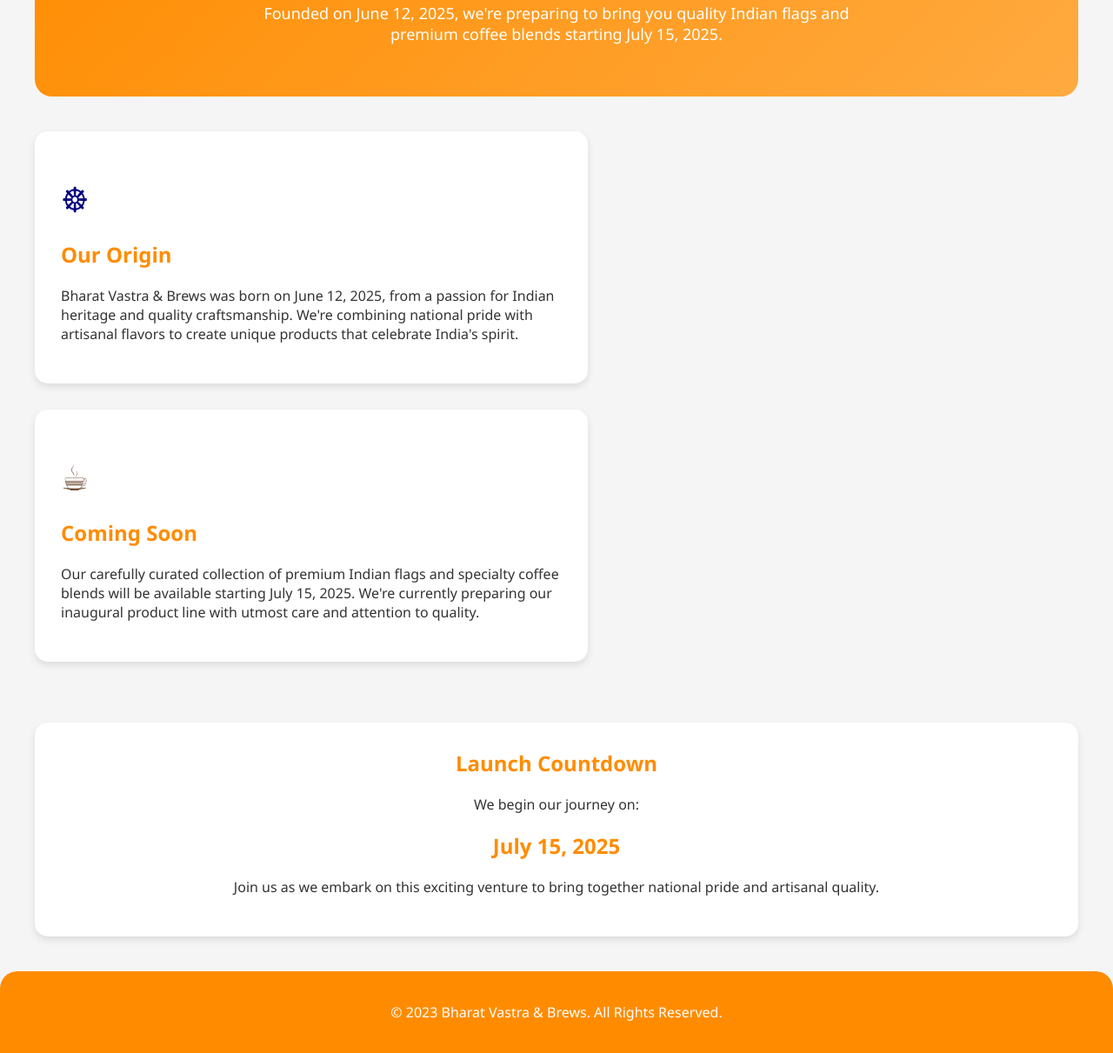
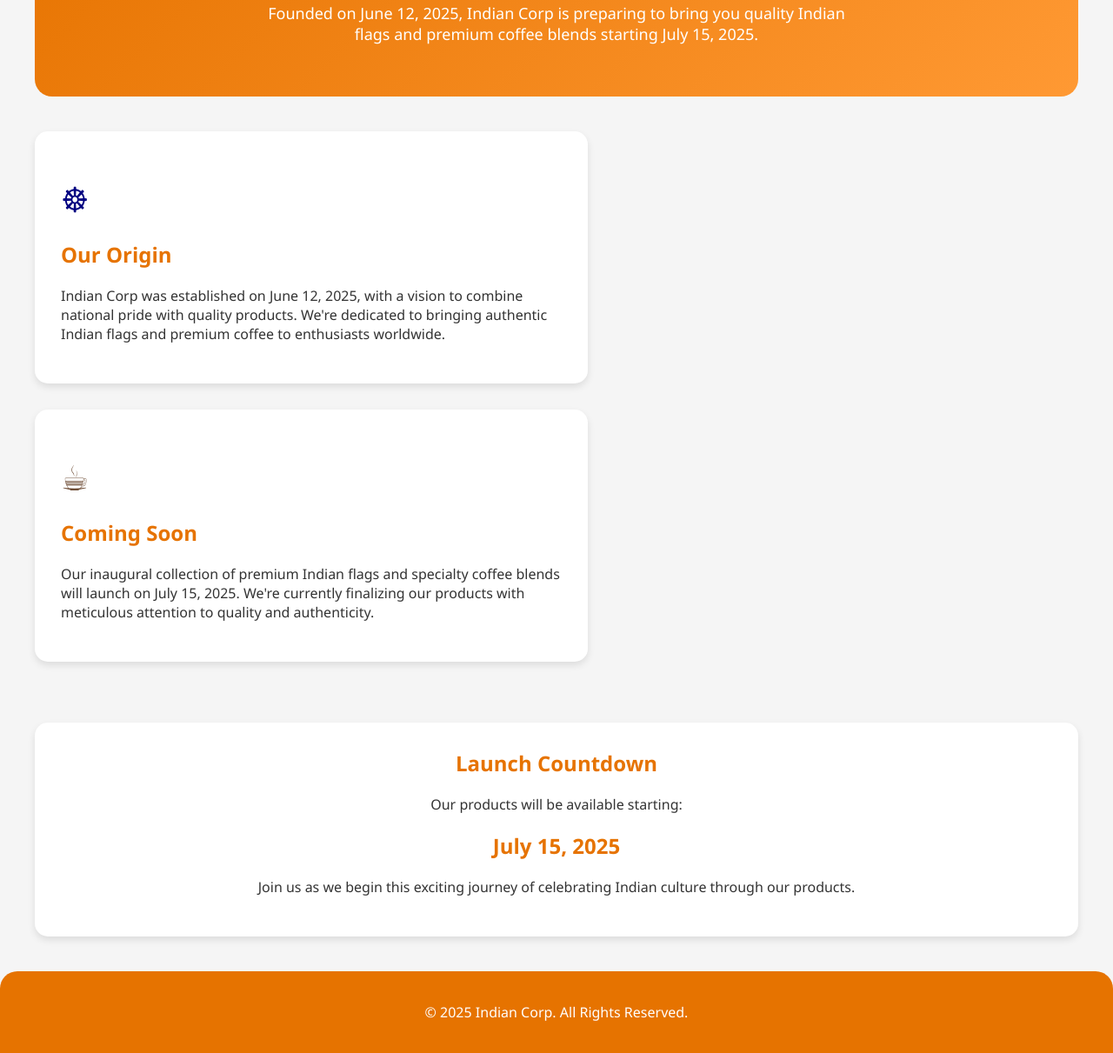
Before and after one commit to IndiaCorp/India.Corp, a plain HTML site: page index.html in a window 1280 px wide. Shown: the part 364-1575 px from the top of the page at 87% size. Drawn offline with Linux system fonts and the light colour scheme.

Commit message:
Update index.html

```diff
--- a/index.html
+++ b/index.html
@@ -3,11 +3,11 @@
 <head>
     <meta charset="UTF-8">
     <meta name="viewport" content="width=device-width, initial-scale=1.0">
-    <title>Bharat Vastra & Brews</title>
+    <title>Indian Corp</title>
     <style>
         :root {
-            --primary: #ff8c00;
-            --primary-light: #ffaa40;
+            --primary: #e67300; /* Darker orange */
+            --primary-light: #ff9933;
             --white: #ffffff;
             --off-white: #f5f5f5;
             --green: #138808;
@@ -163,8 +163,8 @@
 <body>
     <header>
         <div class="container">
-            <div class="logo">Bharat Vastra & Brews</div>
-            <div class="tagline">Celebrating Indian Heritage with Every Flag and Sip</div>
+            <div class="logo">Indian Corp</div>
+            <div class="tagline">Celebrating Indian Heritage with Flags and Coffee</div>
             <nav>
                 <a href="#">Home</a>
                 <a href="#">Our Story</a>
@@ -177,34 +177,34 @@
     <div class="container">
         <section class="hero">
             <h1>A New Chapter Begins</h1>
-            <p>Founded on June 12, 2025, we're preparing to bring you quality Indian flags and premium coffee blends starting July 15, 2025.</p>
+            <p>Founded on June 12, 2025, Indian Corp is preparing to bring you quality Indian flags and premium coffee blends starting July 15, 2025.</p>
         </section>
 
         <section class="about-section">
             <div class="about-card">
                 <div class="flag-icon">☸</div>
                 <h2>Our Origin</h2>
-                <p>Bharat Vastra & Brews was born on June 12, 2025, from a passion for Indian heritage and quality craftsmanship. We're combining national pride with artisanal flavors to create unique products that celebrate India's spirit.</p>
+                <p>Indian Corp was established on June 12, 2025, with a vision to combine national pride with quality products. We're dedicated to bringing authentic Indian flags and premium coffee to enthusiasts worldwide.</p>
             </div>
 
             <div class="about-card">
                 <div class="coffee-icon">☕</div>
                 <h2>Coming Soon</h2>
-                <p>Our carefully curated collection of premium Indian flags and specialty coffee blends will be available starting July 15, 2025. We're currently preparing our inaugural product line with utmost care and attention to quality.</p>
+                <p>Our inaugural collection of premium Indian flags and specialty coffee blends will launch on July 15, 2025. We're currently finalizing our products with meticulous attention to quality and authenticity.</p>
             </div>
         </section>
 
         <section class="countdown">
             <h2>Launch Countdown</h2>
-            <p>We begin our journey on:</p>
+            <p>Our products will be available starting:</p>
             <div class="countdown-timer">July 15, 2025</div>
-            <p>Join us as we embark on this exciting venture to bring together national pride and artisanal quality.</p>
+            <p>Join us as we begin this exciting journey of celebrating Indian culture through our products.</p>
         </section>
     </div>
 
     <footer>
         <div class="container">
-            <p>&copy; 2023 Bharat Vastra & Brews. All Rights Reserved.</p>
+            <p>&copy; 2025 Indian Corp. All Rights Reserved.</p>
         </div>
     </footer>
 </body>
```
